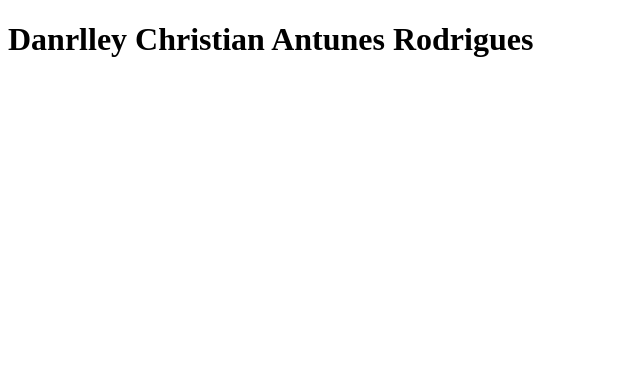
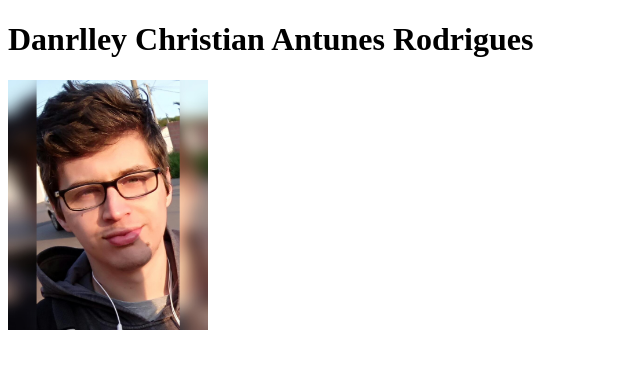
Before and after one commit to DanrlleyR/exercicios-trybe, a plain HTML site: page index.html in a window 1280 px wide. Shown: the whole page, without its empty margins (0-640 px from the left). Drawn offline with Linux system fonts and the light colour scheme.

Commit message:
Adicionada foto e descrição ao index

```diff
--- a/index.html
+++ b/index.html
@@ -6,6 +6,6 @@
     </head>
     <body>
         <h1>Danrlley Christian Antunes Rodrigues</h1>
-
+        <img id="foto" src="danrlley.png" alt="Foto tirada durante caminhada" width="200px">
     </body>
 </html>
```
Also changed, not shown: danrlley.png (added).
